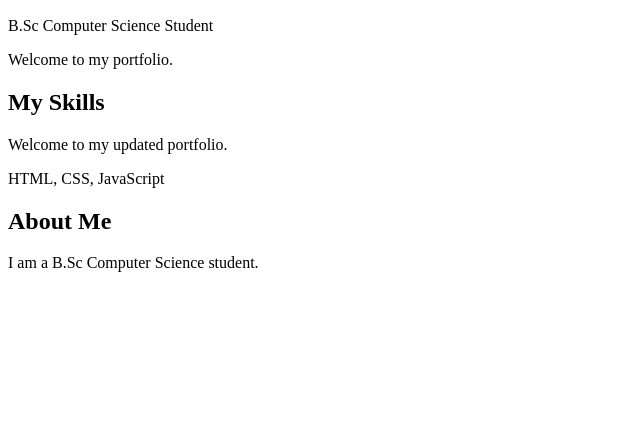
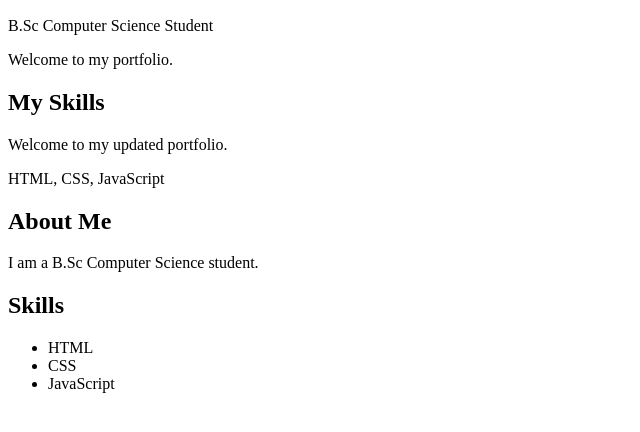
Before and after one commit to athanish1234-commits/thanish, a plain HTML site: page index.html in a window 1280 px wide. Shown: the part 110-542 px from the top of the page, without its empty margins (0-640 px from the left). Drawn offline with Linux system fonts and the light colour scheme.

Commit message:
Update index.html

```diff
--- a/index.html
+++ b/index.html
@@ -13,5 +13,11 @@
 <p>HTML, CSS, JavaScript</p>
 <h2>About Me</h2>
 <p>I am a B.Sc Computer Science student.</p>
+<h2>Skills</h2>
+<ul>
+    <li>HTML</li>
+    <li>CSS</li>
+    <li>JavaScript</li>
+</ul>
 </body>
 </html>
```
